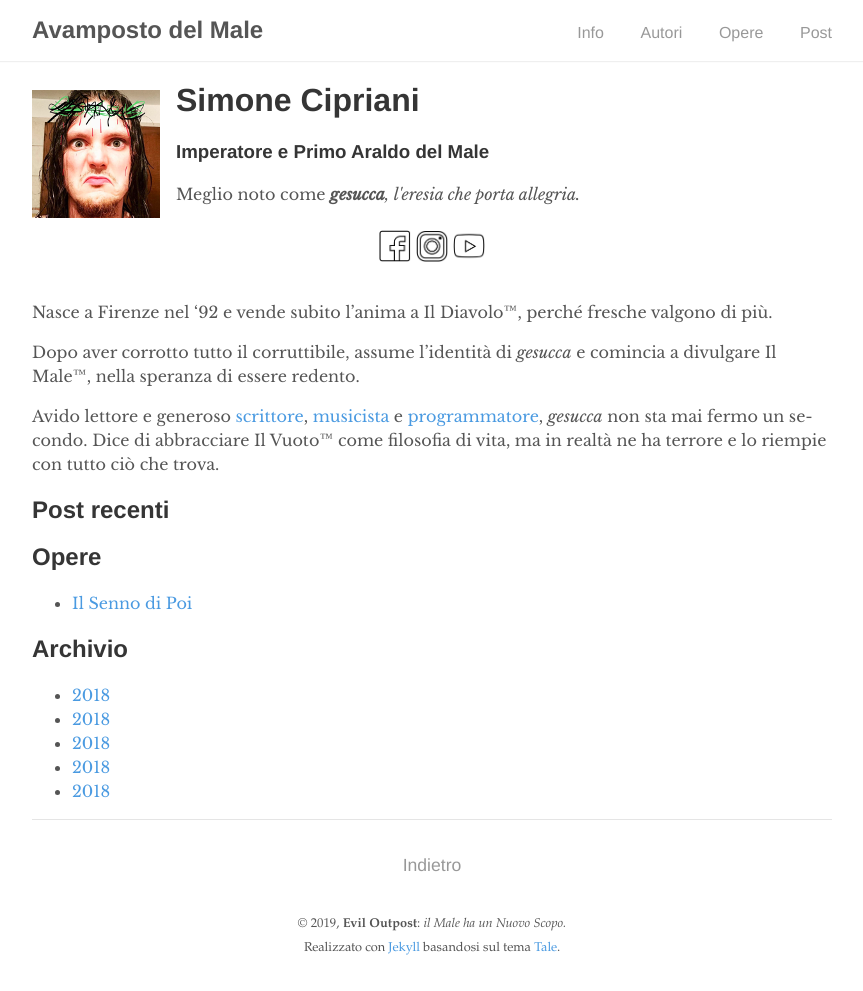
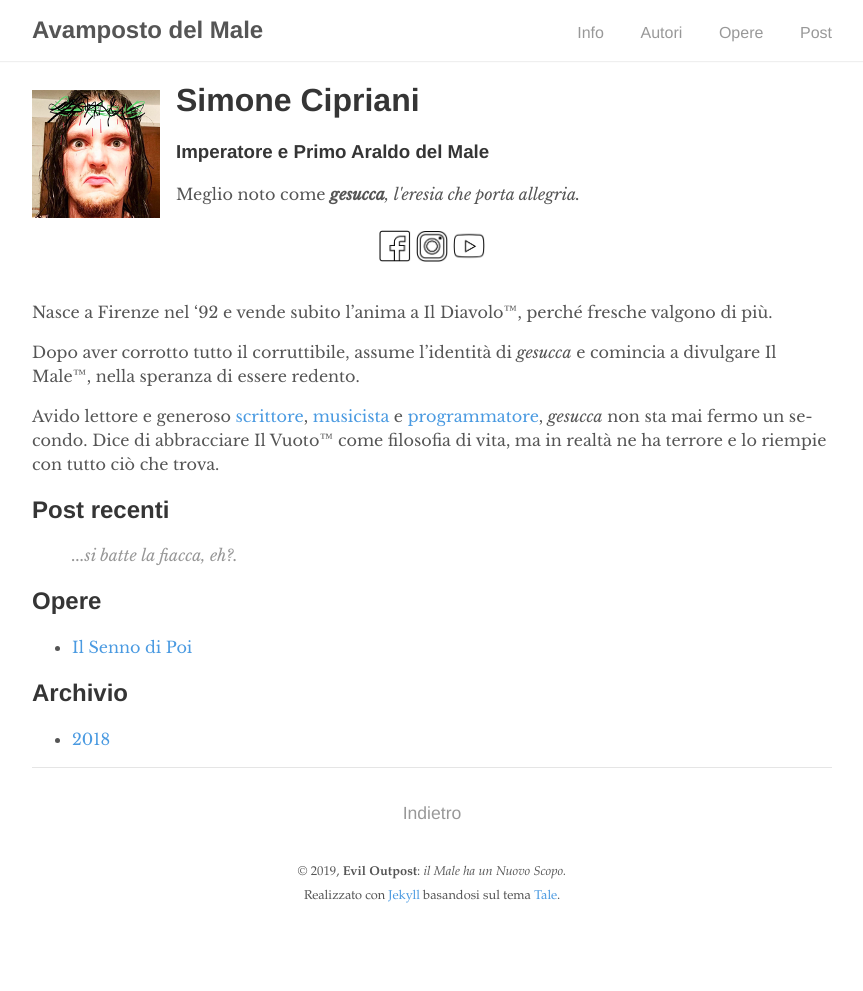
Before and after one commit to eviloutpost/eviloutpost.github.io, a Jekyll site: the page built from _authors/gesucca.md, in a window 1280 px wide. Shown: the whole page, without its empty margins (208-1071 px from the left). Built offline with Jekyll 4.4.1, drawn with Linux system fonts in a browser that asks for light colours; after the commit the page ends 939 px from its top, so only the background shows below that.

Commit message:
Y18K bugfix and empty recent post improvement

```diff
--- a/_layouts/author.html
+++ b/_layouts/author.html
@@ -42,10 +42,15 @@ layout: default
     {% assign post_year = post.date |  date: "%Y" %}
     {% if post_year == this_year %}
       <li><a href="{{ post.url }}">{{ post.title }}</a></li>
+      {% assign haspost = "yes" %}
     {% else %}
       {% assign past_years = past_years | push: post_year %}
     {% endif %}
   {% endfor %}
+  {% unless haspost %}
+    <i style="color: #979797">...si batte la fiacca, eh?.</i>
+  {% endunless %}
+
 </ul>
 
 {% if page.works %}
@@ -61,7 +66,8 @@ layout: default
 {% if past_years.size > 0  %}
   <h2>Archivio</h2>
   <ul>
-    {% for year in past_years %}
+    {% assign uniq_year = past_years | uniq %}
+    {% for year in uniq_year %}
       <li><a href="/archives/{{ year }}-{{ page.nickname }}">{{ year }}</a></li>
     {% endfor %}
   </ul>
```
